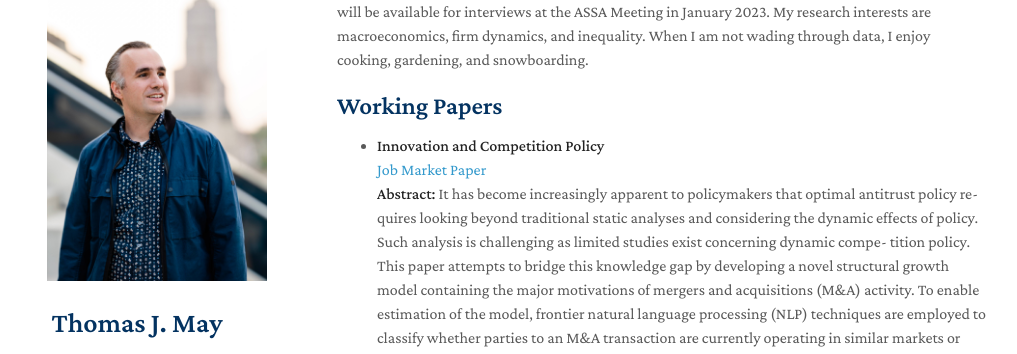
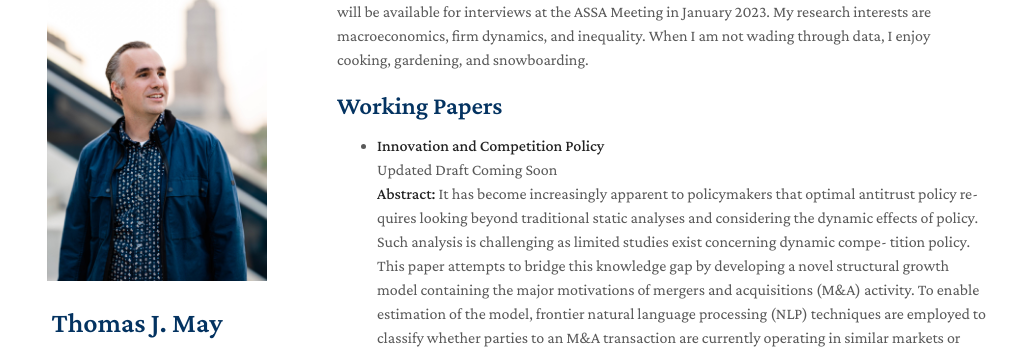
Before and after one commit to MayEcon/mayecon.github.io, a Jekyll site: the page built from index.md, in a window 1280 px wide and 900 px high. Shown: the part 133-487 px from the top of the window, without its empty margins (133-1150 px from the left). Built offline with Jekyll 4.4.1, drawn with Linux system fonts in a browser that asks for light colours; nearby versions of some CDN libraries; a style sheet for code colours, icons or effects is not loaded; our own code applies the rules of GitHub Pages for plain Markdown files.

Commit message:
Update index.md

```diff
--- a/index.md
+++ b/index.md
@@ -11,7 +11,7 @@ I am an Economics Ph.D. student at University of Minnesota who is on the job mar
 
 - **Innovation and Competition Policy**
   <br>
-  [Job Market Paper](Documents/ThomasJMay_JMP.pdf)
+  Updated Draft Coming Soon
   <br>
   **Abstract:** It has become increasingly apparent to policymakers that optimal antitrust policy re- quires looking beyond traditional static analyses and considering the dynamic effects of policy. Such analysis is challenging as limited studies exist concerning dynamic compe- tition policy. This paper attempts to bridge this knowledge gap by developing a novel structural growth model containing the major motivations of mergers and acquisitions (M&A) activity. To enable estimation of the model, frontier natural language processing (NLP) techniques are employed to classify whether parties to an M&A transaction are currently operating in similar markets or whether acquirers are using M&A as an entry mechanism into new markets. Examining the overall impact of M&A on growth reveals a double-edged sword: policies that either completely shut down M&A or allow unre- stricted M&A both result in significantly lower growth rates than the baseline estimate. This motivates an optimal antitrust policy that accounts for dynamic effects.
 
```
